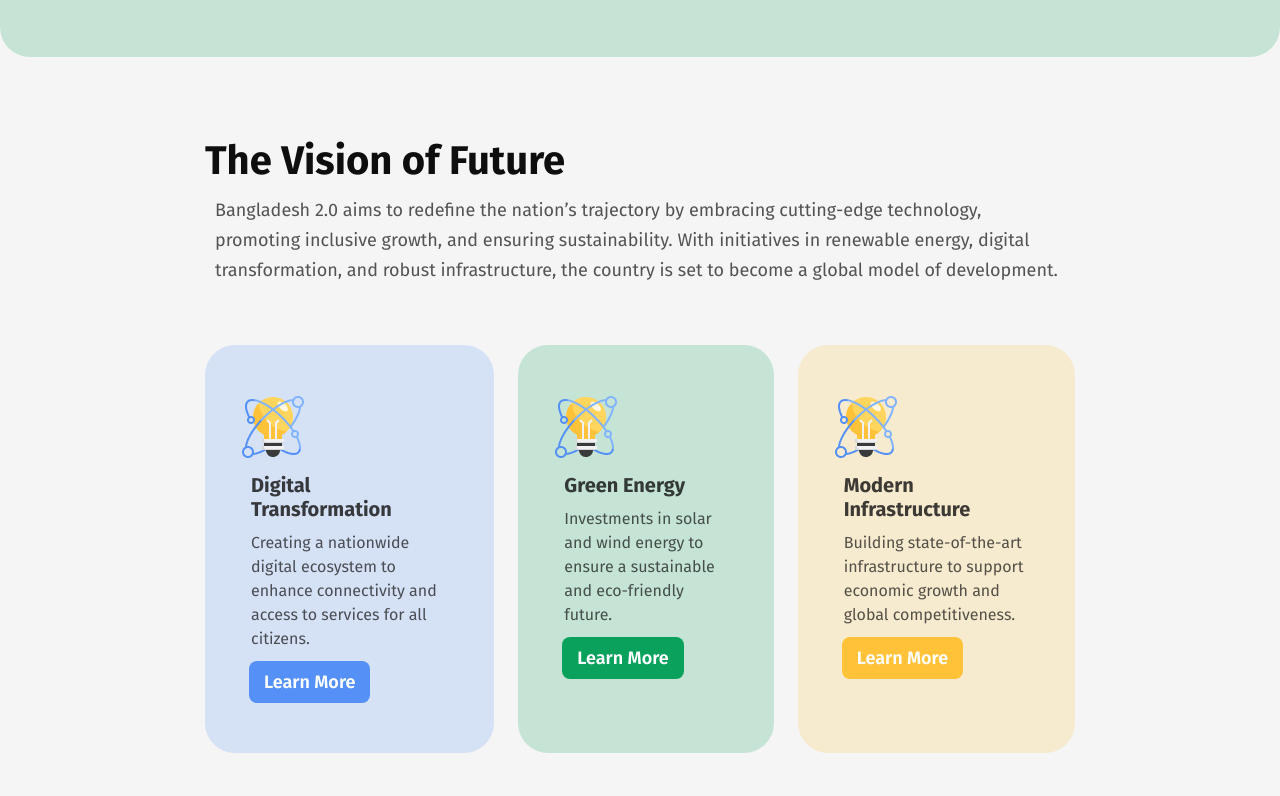
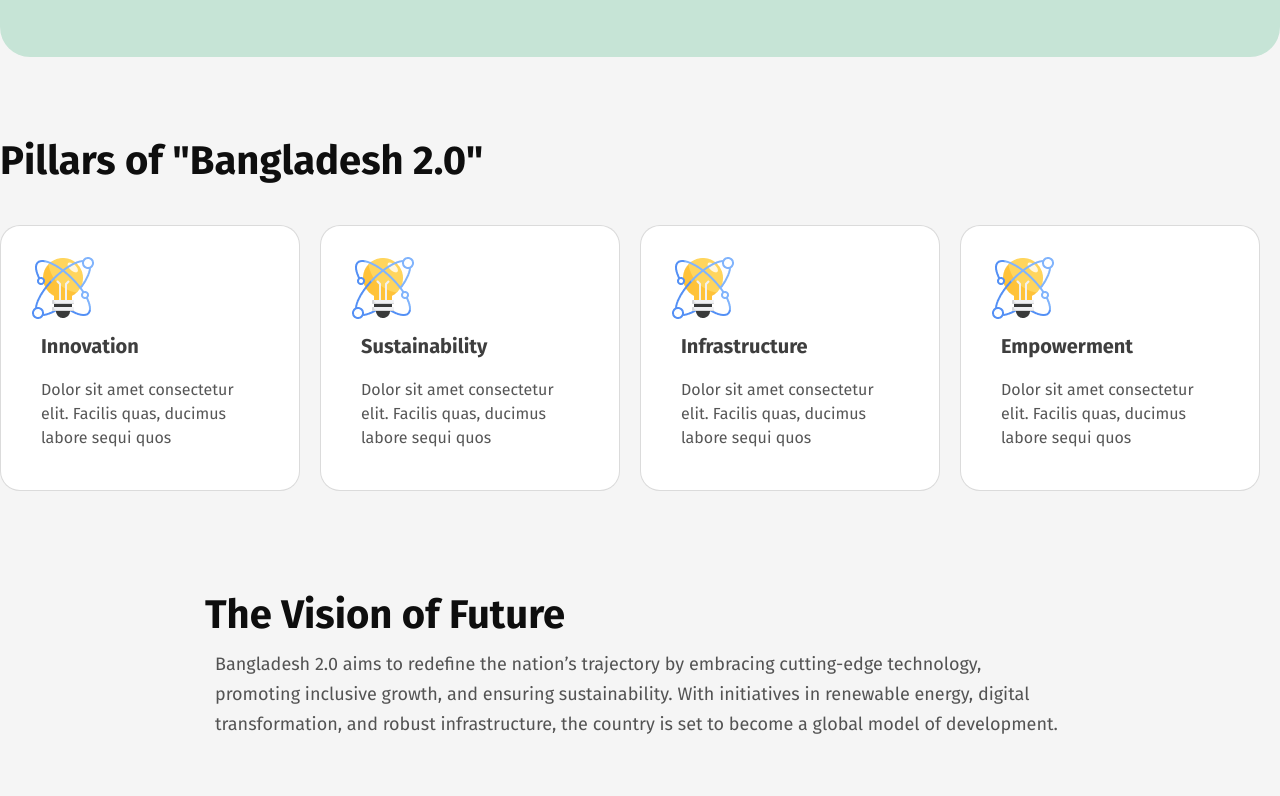
Before and after one commit to asadulsameerbd/b11-assignment1, a plain HTML site: page index.html in a window 1280 px wide. Shown: the part 720-1516 px from the top of the page. Drawn offline with Linux system fonts and the light colour scheme; a web font is replaced by a local one.

Commit message:
add new section

```diff
--- a/index.html
+++ b/index.html
@@ -38,6 +38,35 @@
         <!-- Hero Section End from Here -->
     </header>
     <main>
+        <section class="piller">
+            <div>
+                <h1 class="piller-title">Pillars of "Bangladesh 2.0"</h1>
+            </div>
+            <div class="pill-box-container">
+                <div class="p-box">
+                    <img src="style/assets/card-icon.png" alt="">
+                    <h4 class="pill-title">Innovation</h4>
+                    <p class="pill-description">Dolor sit amet consectetur elit. Facilis quas, ducimus labore sequi quos </p>
+                </div>
+                <div class="p-box">
+                    <img src="style/assets/card-icon.png" alt="">
+                    <h4 class="pill-title">Sustainability</h4>
+                    <p class="pill-description">Dolor sit amet consectetur elit. Facilis quas, ducimus labore sequi quos </p>
+                </div>
+                <div class="p-box">
+                    <img src="style/assets/card-icon.png" alt="">
+                    <h4 class="pill-title">Infrastructure</h4>
+                    <p class="pill-description">Dolor sit amet consectetur elit. Facilis quas, ducimus labore sequi quos </p>
+                </div>
+                <div class="p-box">
+                    <img src="style/assets/card-icon.png" alt="">
+                    <h4 class="pill-title">Empowerment</h4>
+                    <p class="pill-description">Dolor sit amet consectetur elit. Facilis quas, ducimus labore sequi quos </p>
+                </div>
+
+            </div>
+        </section>
+
         <!-- Vision section start from here -->
         <section id="vision">
             <div class="vision-container">
@@ -179,7 +208,15 @@
         </section>
     </main>
     <footer>
-
+        <div class="footer-container">
+            <h1 class="footer-title">Bangladesh 2.0</h1>
+            <hr>
+            <div class="footer-img">
+                <img src="style/assets/facebook.png" alt="facebook">
+                <img src="style/assets/instagram.png" alt="">
+                <img src="style/assets/x.png" alt="">
+            </div>
+        </div>
     </footer>
 </body>
 
--- a/style.css
+++ b/style.css
@@ -118,6 +118,52 @@ body {
 
 /*  Hero Section End From here */
 
+/* Piller section start from here */
+.piller{
+    max-width: 1500px;
+    margin: 80px auto;
+}
+.piller-title{
+    color: rgb(14, 14, 14);
+    font-family: Fira Sans;
+    font-size: 40px;
+    font-weight: 700;
+    line-height: 48px;
+    letter-spacing: 0%;
+    text-align: left;
+    margin: 20px auto;
+}
+.p-box{
+    max-width: 300px;
+    border: 1px solid  rgba(14, 14, 14, 0.15);
+    background-color: #ffffff;
+    padding: 30px 30px;
+    border-radius: 20px;
+    margin: 20px 20px 20px 0;
+}
+.pill-title{
+    color: rgba(14, 14, 14, 0.8);
+    font-family: Fira Sans;
+    font-size: 20px;
+    font-weight: 700;
+    line-height: 24px;
+    letter-spacing: 0%;
+    text-align: left;
+    padding: 10px;
+}
+.pill-description{
+    color: rgba(14, 14, 14, 0.7);
+    font-family: Fira Sans;
+    font-size: 16px;
+    font-weight: 400;
+    line-height: 24px;
+    letter-spacing: 0%;
+    text-align: left;
+    padding: 10px;
+}
+.pill-box-container{
+    display: flex;
+}
 
 /* Vision Section Start from here */
 
@@ -524,7 +570,7 @@ input {
 
 #sub-news {
     max-width: 1280px;
-    margin: 0 auto 50px;
+    margin: 0 auto 80px;
     border-radius: 24px;
     background: rgb(198, 228, 214);
 }
@@ -598,3 +644,33 @@ input {
     letter-spacing: 0%;
     text-align: center;
 }
+
+/* sub news section End from here */
+
+/* Footer Style start from here */
+.footer-title{
+    color: rgb(14, 14, 14);
+    font-family: Fira Sans;
+    font-size: 32px;
+    font-weight: 700;
+    line-height: 38px;
+    letter-spacing: 0%;
+    text-align: center;
+    padding: 50px auto 31px auto;
+    margin-bottom: 31px;
+}
+.footer-container{
+    max-width: 1600px;
+    margin: 0px auto;
+}
+hr{
+    border: 1px solid rgba(14, 14, 14, 0.1);
+}
+.footer-img{
+    background: rgb(255, 255, 255);
+    text-align: center;
+    padding: 20px;
+    word-spacing: 20px;
+
+}
+/* Footer Style End From Here */
```
